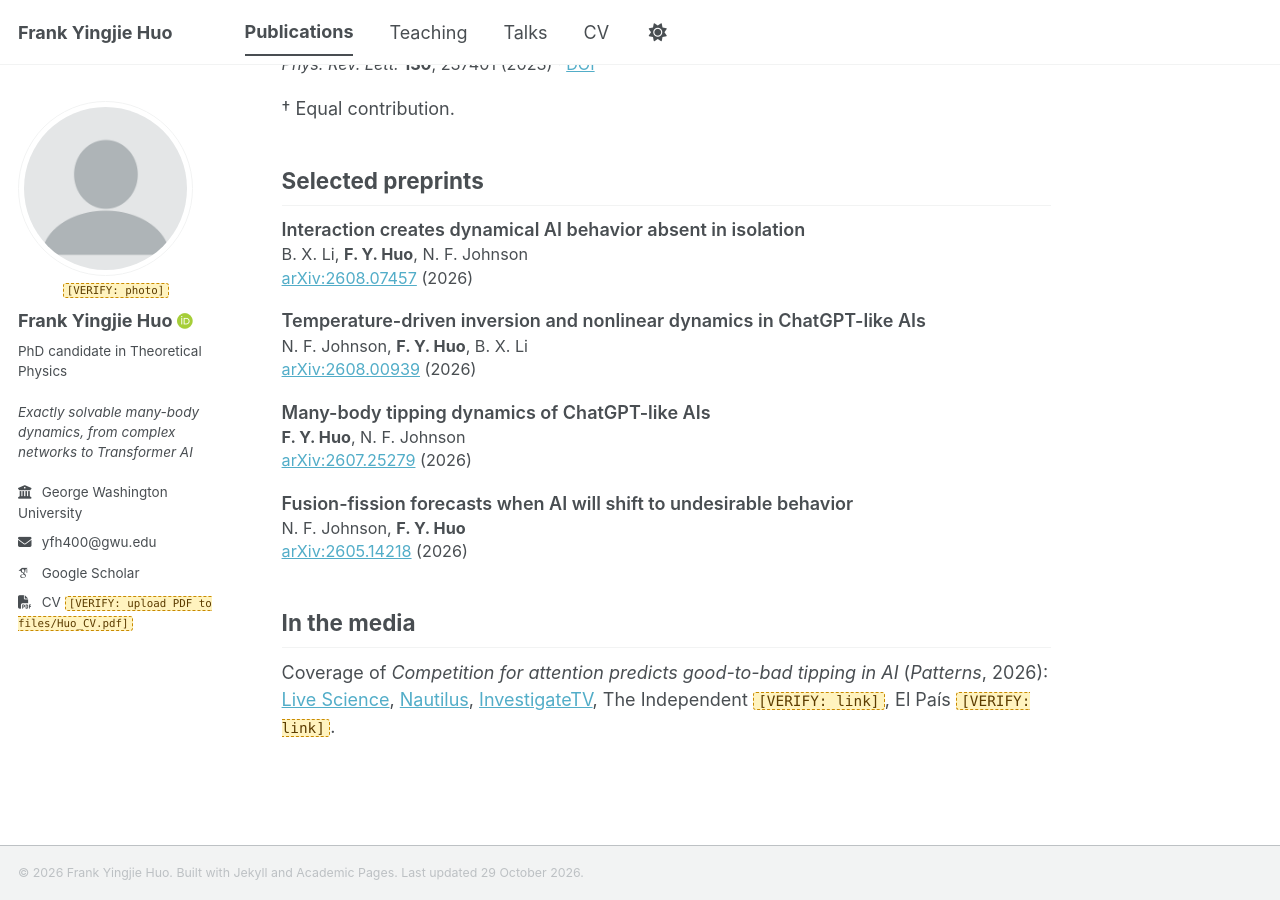
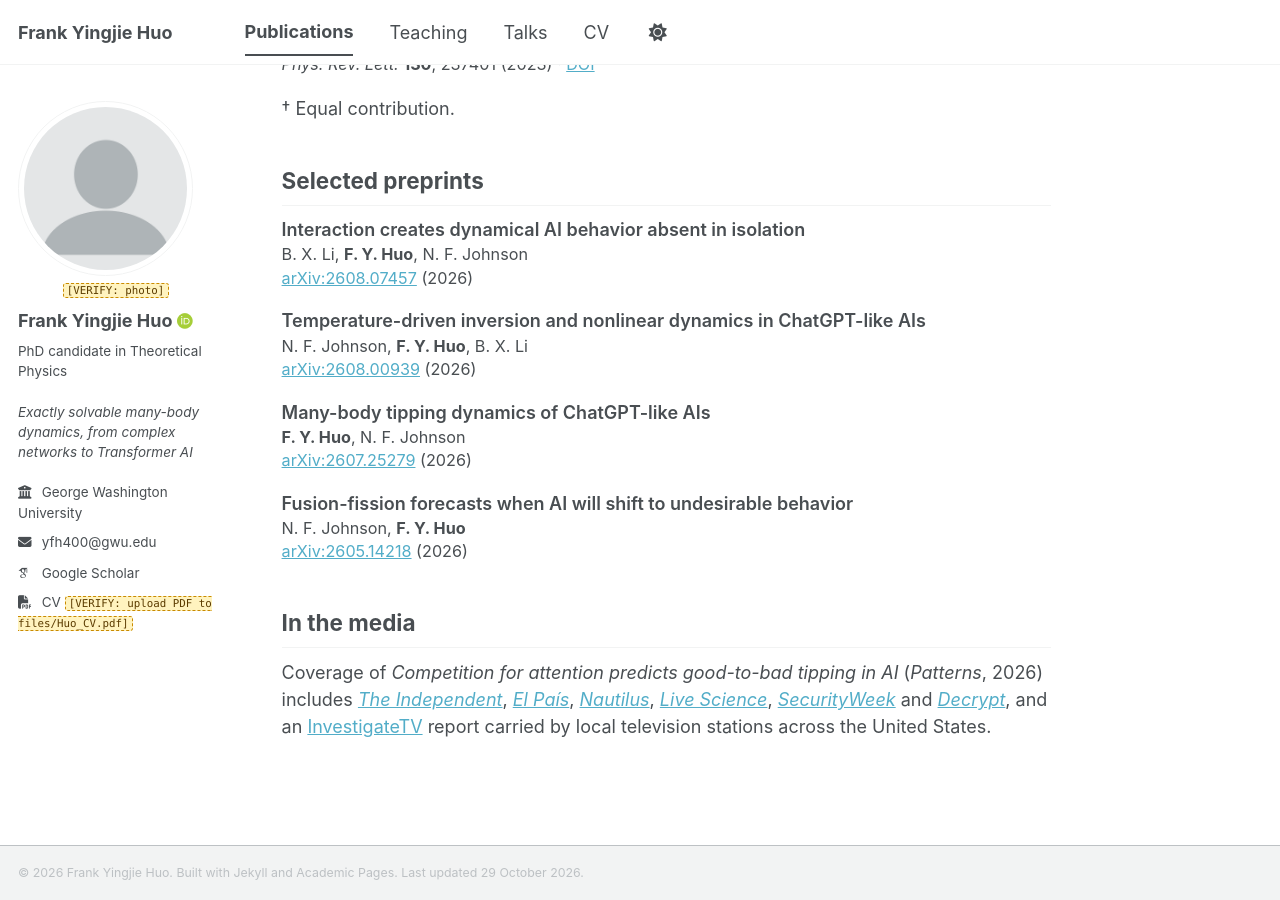
Before and after one commit to FrankHuo-217/huo.github.io, a Jekyll site: the page built from _pages/publications.md, in a window 1280 px wide and 900 px high, scrolled down 1029 px. Built offline with Jekyll 4.4.1, drawn with Linux system fonts in a browser that asks for light colours; some web fonts are replaced; a script bundle is joined from its source files by our own code.

Commit message:
Fill in the In the media section from the coverage inventory
Link seven outlets with original reporting directly: The Independent,
El Pais, Nautilus, Live Science, SecurityWeek, Decrypt and the
InvestigateTV report. Headlines are left out to avoid sensational
wording.

Co-Authored-By: Claude Opus 5.5 <noreply@anthropic.com>
Claude-Session: https://claude.ai/code/session_01EX1ohUgYjPPjqdCJmoT8XW

```diff
--- a/_pages/publications.md
+++ b/_pages/publications.md
@@ -24,4 +24,4 @@ A complete list is on [Google Scholar]({{ site.author.googlescholar }}).
 
 ## In the media
 
-Coverage of *Competition for attention predicts good-to-bad tipping in AI* (*Patterns*, 2026): [Live Science](https://www.livescience.com/technology/artificial-intelligence/simple-math-can-predict-when-ai-is-about-to-go-rogue-physicists-say), [Nautilus](https://nautil.us/a-recipe-for-stopping-ai-from-going-rogue-1285647), [InvestigateTV](https://www.wbtv.com/2026/10/20/what-happens-when-good-ai-goes-bad-researchers-studying-tipping-point/), The Independent {% include verify.html note="link" %}, El País {% include verify.html note="link" %}.
+Coverage of *Competition for attention predicts good-to-bad tipping in AI* (*Patterns*, 2026) includes [*The Independent*](https://www.the-independent.com/tech/rogue-ai-artificial-intelligence-maths-b3063619.html), [*El País*](https://elpais.com/tecnologia/2026-10-08/la-ia-no-distingue-el-bien-del-mal-dos-fisicos-destapan-lo-que-las-grandes-empresas-quieren-esconder.html), [*Nautilus*](https://nautil.us/a-recipe-for-stopping-ai-from-going-rogue-1285647), [*Live Science*](https://www.livescience.com/technology/artificial-intelligence/simple-math-can-predict-when-ai-is-about-to-go-rogue-physicists-say), [*SecurityWeek*](https://www.securityweek.com/formula-predicts-when-ai-chatbots-are-at-risk-of-turning-bad/) and [*Decrypt*](https://decrypt.co/380624), and an [InvestigateTV](https://www.wbtv.com/2026/10/20/what-happens-when-good-ai-goes-bad-researchers-studying-tipping-point/) report carried by local television stations across the United States.
```
Also changed, not shown: README.md (+0 -1 lines).
